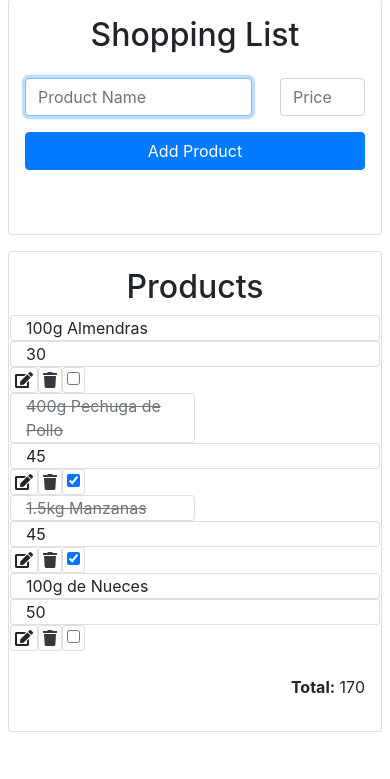
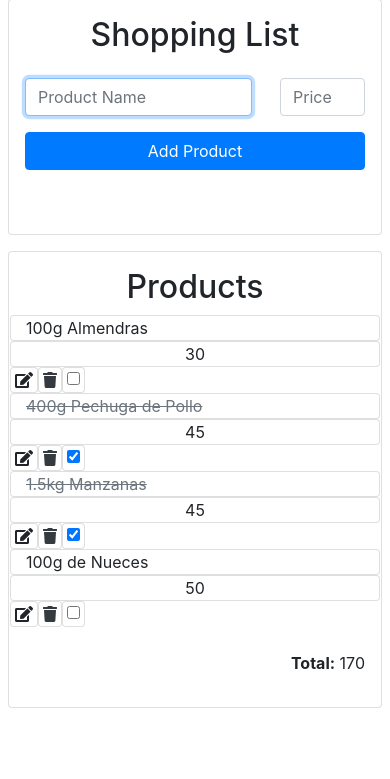
Before and after one commit to grayTurtle01/recipes, a Django app: page /shopping_list in a window 390 px wide. Shown: the part 65-844 px from the top of the page. Run offline with Django 3.2, Linux system fonts and the light colour scheme; data comes from the database, SQL or seed files in the repository; some libraries are stand-ins or nearby versions.

Commit message:
shopping list responsive error

```diff
--- a/app/templates/app/shopping_list.html
+++ b/app/templates/app/shopping_list.html
@@ -25,18 +25,20 @@
         <div id="products" class="text-left">
 
           {% for product in products %}
-            <div class="row">
+            <div class="row ">
 
               {% if product.checked == False %}
-              <span class="col-lg-6 col-sm-5 col-xs-5 card">
-                {{product.name}}
-              </span>
+                <span class="col-lg-7 col-sm-7 card">
+                  {{product.name}}
+                </span>
               {% else %}
-              <span class="col-6  col-sm-5 col-xs-5 card text-muted" style="text-decoration: line-through;">
-                {{product.name}}
-              </span>
+                <span class="col-lg-7  col-sm-7 card text-muted" style="text-decoration: line-through;">
+                  {{product.name}}
+                </span>
               {% endif %}
-              <span class="price col-lg-2 col-sm-3 card">{{product.price}}</span>
+
+
+              <span class="price col-lg-2 col-sm-2 card text-center p-0">{{product.price}}</span>
 
 
               <i class="card fa fa-edit p-1" data-bs-toggle="modal" data-bs-target="#myModal"
@@ -141,8 +143,8 @@
       div = document.createElement('div')
       div.classList.add('row')
 
-      div.innerHTML = `<span class="card col-6">${product_name}</span>
-                       <span class="price card col-lg-2 col-sm-3">${product_price}</span>
+      div.innerHTML = `<span class="card col-7">${product_name}</span>
+                       <span class="price card col-lg-2 col-sm-3 text-center">${product_price}</span>
                        <i class="card fa fa-edit p-1" data-bs-toggle="modal" data-bs-target="#myModal"
                               data-id="${product_id}"
                               data-name="${product_name}"
```
